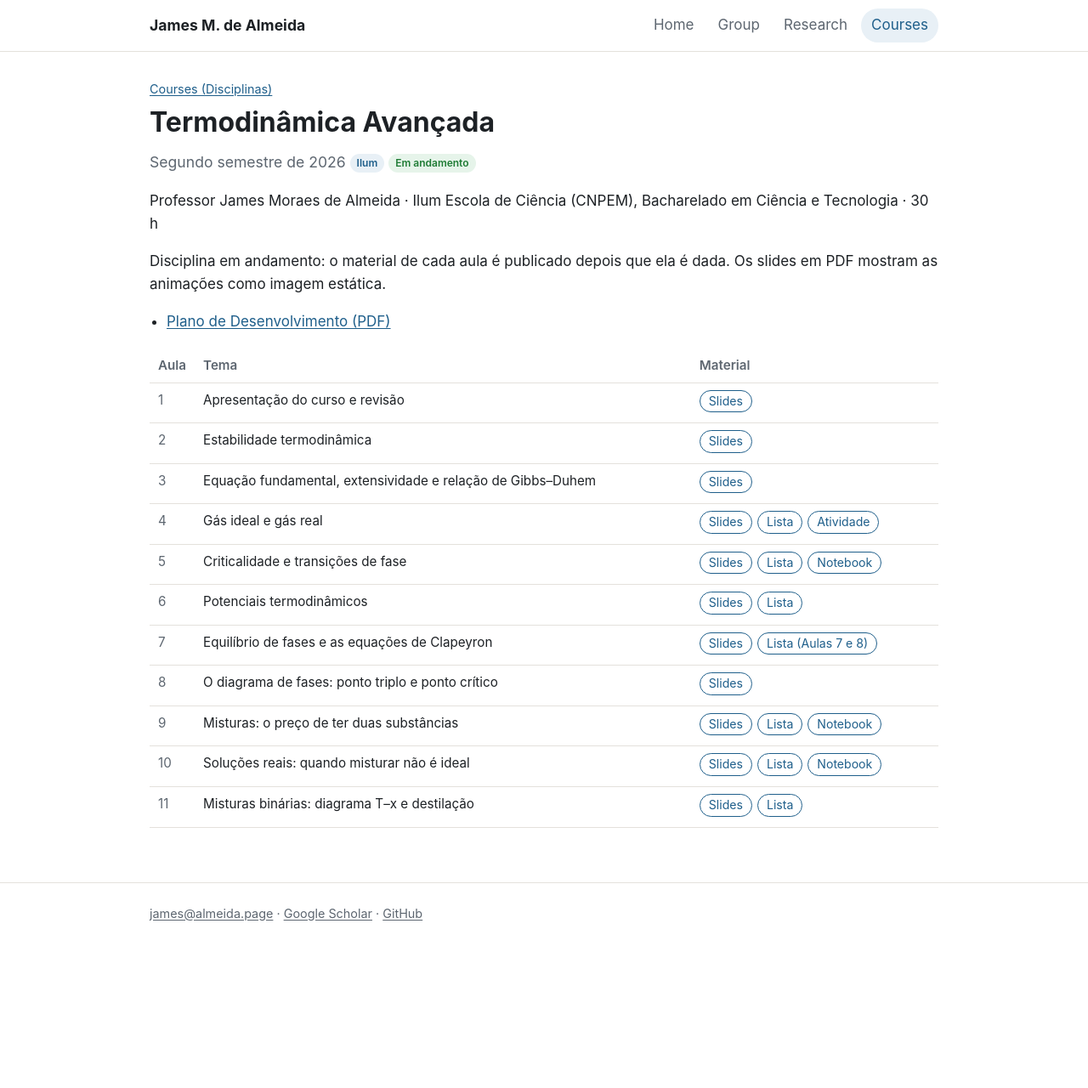
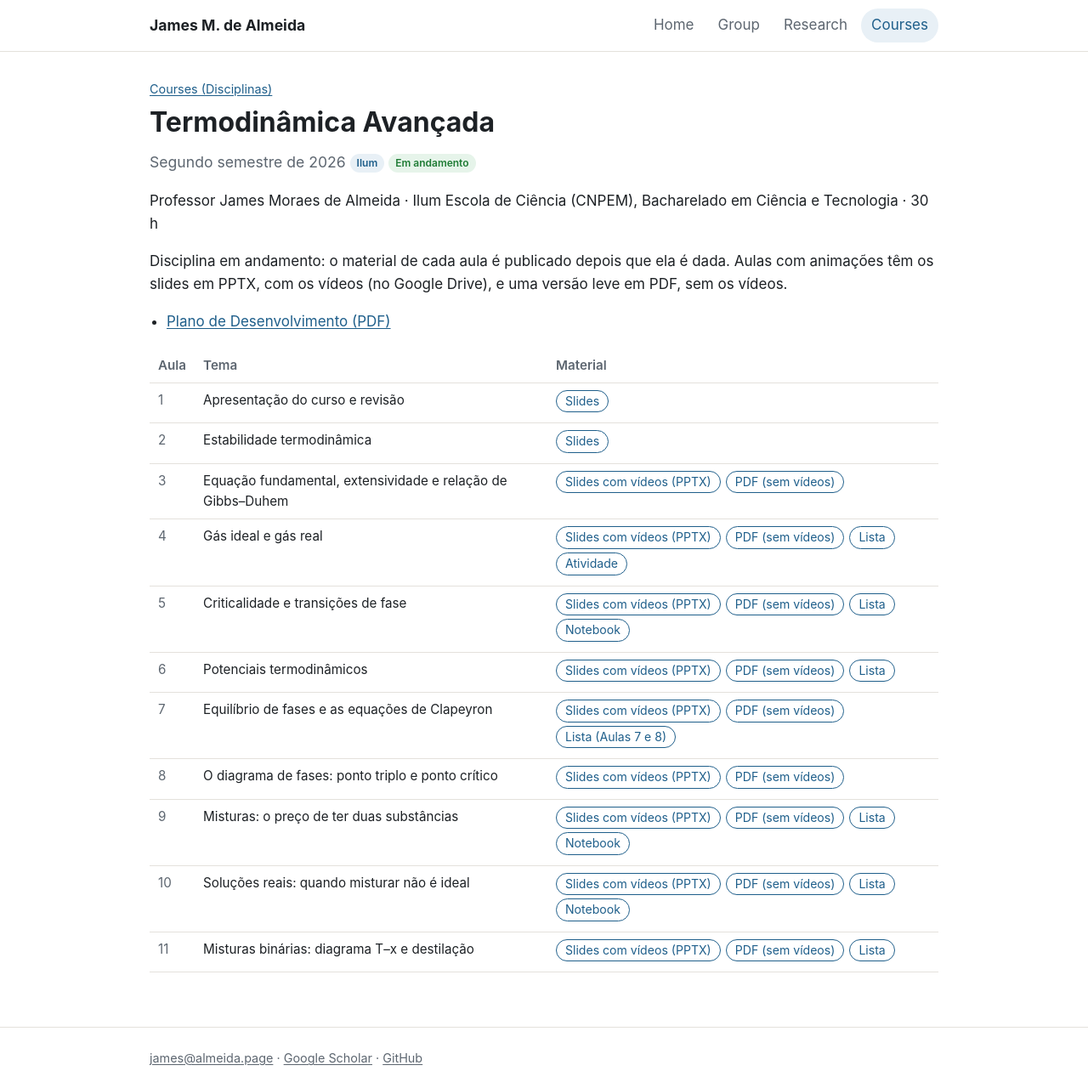
Before and after one commit to jamesmalmeida/almeida.page, a Jekyll site: the page built from _courses/termodinamica-avancada.md, in a window 1280 px wide and 1280 px high. Shown: the whole window at 85% size. Built offline with Jekyll 4.4.1, drawn with Linux system fonts in a browser that asks for light colours.

Commit message:
Courses: link PPTX decks with embedded videos and lecture videos on Google Drive
Co-Authored-By: Claude Opus 5.5 <noreply@anthropic.com>
Claude-Session: https://claude.ai/code/session_01AVsTU5791Xx8kdYCnM2cvw

```diff
--- a/_courses/termodinamica-avancada.md
+++ b/_courses/termodinamica-avancada.md
@@ -21,12 +21,16 @@ lessons:
   - n: 3
     title: "Equação fundamental, extensividade e relação de Gibbs–Duhem"
     files:
-      - label: "Slides"
+      - label: "Slides com vídeos (PPTX)"
+        file: https://drive.google.com/file/d/1vdkLVvEDClL2gWOFHAKtrCOZMVSBhKiM/view
+      - label: "PDF (sem vídeos)"
         file: aula03-slides.pdf
   - n: 4
     title: "Gás ideal e gás real"
     files:
-      - label: "Slides"
+      - label: "Slides com vídeos (PPTX)"
+        file: https://drive.google.com/file/d/1LQI2xuAP92pYCPamLPnMKA8lAsnXD8U8/view
+      - label: "PDF (sem vídeos)"
         file: aula04-slides.pdf
       - label: "Lista"
         file: aula04-lista.pdf
@@ -35,7 +39,9 @@ lessons:
   - n: 5
     title: "Criticalidade e transições de fase"
     files:
-      - label: "Slides"
+      - label: "Slides com vídeos (PPTX)"
+        file: https://drive.google.com/file/d/1fFtjrVpelLT5JqGUTIBUSbpQLy2UKuYy/view
+      - label: "PDF (sem vídeos)"
         file: aula05-slides.pdf
       - label: "Lista"
         file: aula05-lista.pdf
@@ -44,26 +50,34 @@ lessons:
   - n: 6
     title: "Potenciais termodinâmicos"
     files:
-      - label: "Slides"
+      - label: "Slides com vídeos (PPTX)"
+        file: https://drive.google.com/file/d/1b94_C1R3hVAcNrN1BDyG3ML6FAYK9lht/view
+      - label: "PDF (sem vídeos)"
         file: aula06-slides.pdf
       - label: "Lista"
         file: aula06-lista.pdf
   - n: 7
     title: "Equilíbrio de fases e as equações de Clapeyron"
     files:
-      - label: "Slides"
+      - label: "Slides com vídeos (PPTX)"
+        file: https://drive.google.com/file/d/1o2N05SaRuysW_42UkMWfrhAeDgdZSKI9/view
+      - label: "PDF (sem vídeos)"
         file: aula07-slides.pdf
       - label: "Lista (Aulas 7 e 8)"
         file: aula07-lista-aulas-7-e-8.pdf
   - n: 8
     title: "O diagrama de fases: ponto triplo e ponto crítico"
     files:
-      - label: "Slides"
+      - label: "Slides com vídeos (PPTX)"
+        file: https://drive.google.com/file/d/1Wmi4VU16CsLMFWGyj7jSiYrqs8Bf1II1/view
+      - label: "PDF (sem vídeos)"
         file: aula08-slides.pdf
   - n: 9
     title: "Misturas: o preço de ter duas substâncias"
     files:
-      - label: "Slides"
+      - label: "Slides com vídeos (PPTX)"
+        file: https://drive.google.com/file/d/1wBZCGnS8UAC0hY8EXJGINhQ6iMNXwajm/view
+      - label: "PDF (sem vídeos)"
         file: aula09-slides.pdf
       - label: "Lista"
         file: aula09-lista.pdf
@@ -72,7 +86,9 @@ lessons:
   - n: 10
     title: "Soluções reais: quando misturar não é ideal"
     files:
-      - label: "Slides"
+      - label: "Slides com vídeos (PPTX)"
+        file: https://drive.google.com/file/d/1SOdmp-EwL7PIJDvpylCHYi8fxMu7Sso3/view
+      - label: "PDF (sem vídeos)"
         file: aula10-slides.pdf
       - label: "Lista"
         file: aula10-lista.pdf
@@ -81,7 +97,9 @@ lessons:
   - n: 11
     title: "Misturas binárias: diagrama T–x e destilação"
     files:
-      - label: "Slides"
+      - label: "Slides com vídeos (PPTX)"
+        file: https://drive.google.com/file/d/1fm1zEdKPmuyR0UrGyOnZoj0VEdftNEKQ/view
+      - label: "PDF (sem vídeos)"
         file: aula11-slides.pdf
       - label: "Lista"
         file: aula11-lista.pdf
@@ -90,7 +108,6 @@ lessons:
 
 Professor James Moraes de Almeida · Ilum Escola de Ciência (CNPEM), Bacharelado em Ciência e Tecnologia · 30 h
 
-Disciplina em andamento: o material de cada aula é publicado depois que ela é dada. Os slides em PDF
-mostram as animações como imagem estática.
+Disciplina em andamento: o material de cada aula é publicado depois que ela é dada. Aulas com animações têm os slides em PPTX, com os vídeos (no Google Drive), e uma versão leve em PDF, sem os vídeos.
 
 {% include lessons.html %}
```
Also changed, not shown: _courses/processamento-de-linguagem-natural-e-imagens.md (+20 -7 lines), _courses/quimica-inorganica-avancada.md (+11 -4 lines), _courses/simulacao-atomistica.md (+8 -2 lines), _courses/topicos-avancados-em-ia.md (+5 -1 lines).
